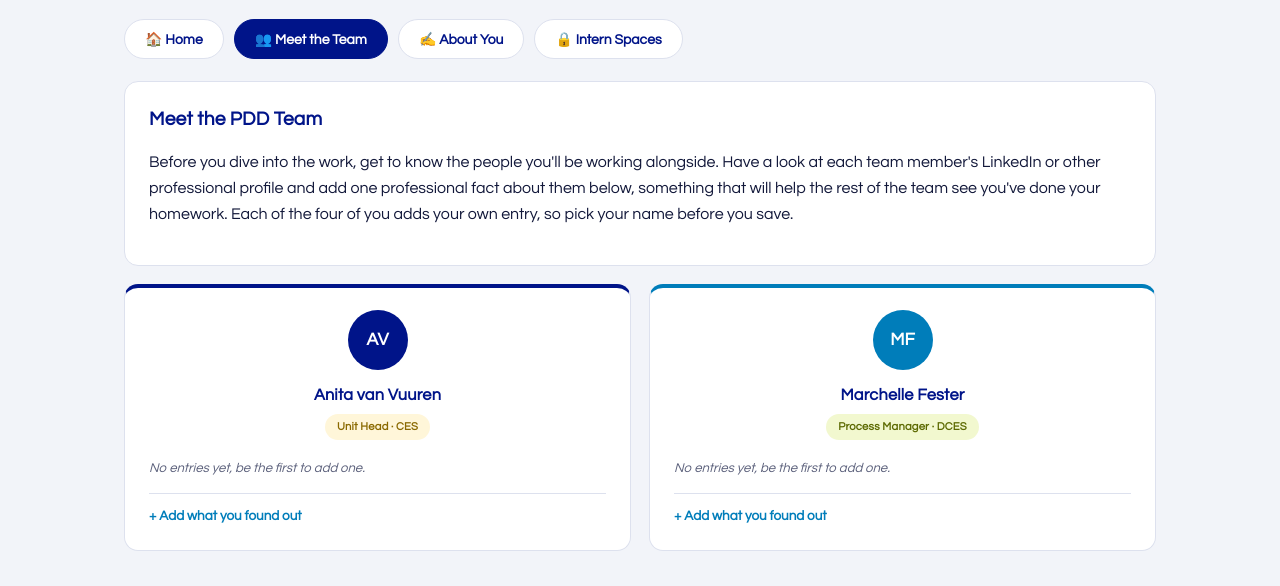
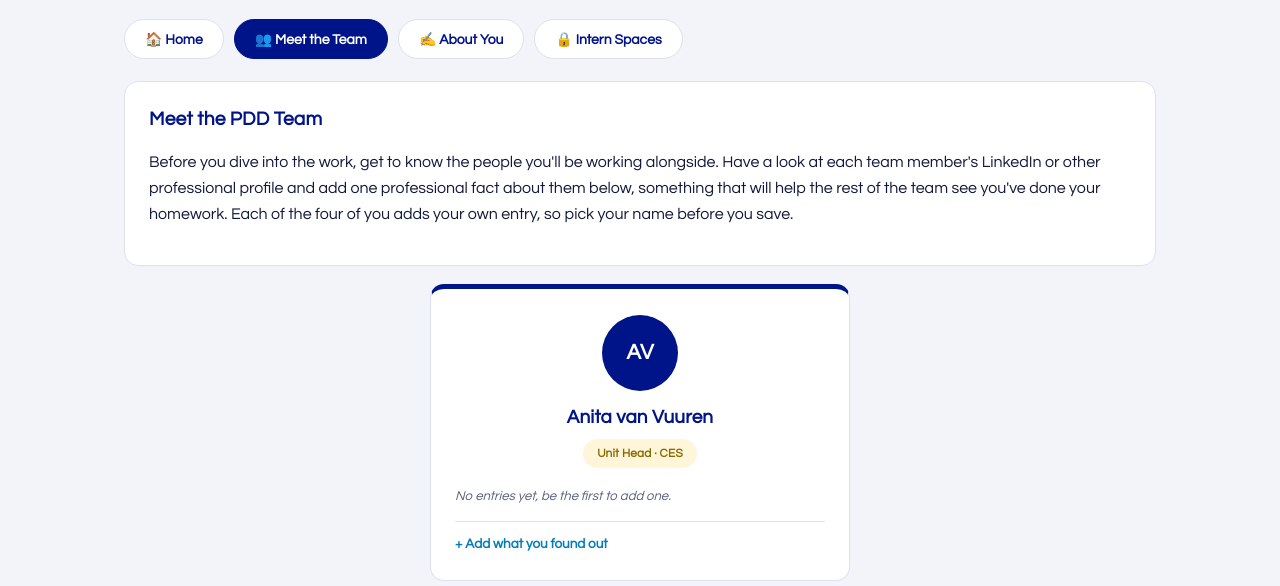
Before and after one commit to Connect-CTLI/Intern-Development-Pathway, a plain HTML site: page index.html in a window 1280 px wide. Both pictures are taken after a click on the button "👥 Meet the Team". Shown: the part 192-778 px from the top of the page. Drawn offline with Linux system fonts and the light colour scheme.

Commit message:
Add files via upload

```diff
--- a/index.html
+++ b/index.html
@@ -210,6 +210,10 @@
   .member-role.p-gold{background:#fff6d9;color:#8a6900;}
   .member-role.p-lime{background:#f2f8cf;color:#5c6900;}
   .member-role.p-blue{background:#e2f3fa;color:var(--blue);}
+  .member-card-lead{border-top-width:5px;padding-top:26px;padding-bottom:24px;}
+  .member-card-lead .avatar{width:76px;height:76px;font-size:1.35rem;}
+  .member-card-lead h3{font-size:1.18rem;}
+  .member-card-lead .member-role{font-size:.74rem;padding:5px 14px;}
   .top-navy{border-top:4px solid var(--navy);}
   .top-blue{border-top:4px solid var(--blue);}
   .top-gold{border-top:4px solid var(--gold);}
@@ -341,6 +345,7 @@
       <h2>Meet the PDD Team</h2>
       <p>Before you dive into the work, get to know the people you'll be working alongside. Have a look at each team member's LinkedIn or other professional profile and add one professional fact about them below, something that will help the rest of the team see you've done your homework. Each of the four of you adds your own entry, so pick your name before you save.</p>
     </div>
+    <div id="teamLeaderGrid" style="max-width:420px;margin:0 auto 18px;"></div>
     <div class="grid grid-2" id="teamGrid"></div>
 
     <div class="card">
@@ -398,7 +403,7 @@
 <script>
 /* ---------- data ---------- */
 const TEAM = [
-  {slug:'anita', name:'Anita van Vuuren', role:'Unit Head · CES'},
+  {slug:'anita', name:'Anita van Vuuren', role:'Unit Head · CES', isLead:true},
   {slug:'marchelle', name:'Marchelle Fester', role:'Process Manager · DCES'},
   {slug:'kurt', name:'Kurt Minnaar', role:'Creative Manager · DCES'},
   {slug:'gizelle', name:'Gizelle Simpson', role:'Creative Manager · DCES'},
@@ -756,15 +761,9 @@ document.getElementById('tabBar').addEventListener('click', (e)=>{
 /* ---------- build team cards ---------- */
 function initials(name){ return name.split(' ').map(w=>w[0]).join('').slice(0,2).toUpperCase(); }
 
-function buildTeam(){
-  const grid = document.getElementById('teamGrid');
-  const avatarColors = ['navy','blue','red'];
-  const pillColors = ['gold','lime','blue'];
-  TEAM.forEach((p,idx)=>{
-    const avatarColor = avatarColors[idx % avatarColors.length];
-    const pillColor = pillColors[idx % pillColors.length];
+function buildMemberCard(p, avatarColor, pillColor, extraClass){
   const card = document.createElement('div');
-    card.className = 'card member-card c-'+avatarColor;
+  card.className = 'card member-card c-'+avatarColor + (extraClass ? ' '+extraClass : '');
   card.innerHTML = `
     <div class="avatar">${initials(p.name)}</div>
     <h3>${p.name}</h3>
@@ -785,7 +784,23 @@ function buildTeam(){
       </div>
     </details>
   `;
-    grid.appendChild(card);
+  return card;
+}
+function buildTeam(){
+  const leaderGrid = document.getElementById('teamLeaderGrid');
+  const grid = document.getElementById('teamGrid');
+  const avatarColors = ['navy','blue','red'];
+  const pillColors = ['gold','lime','blue'];
+  const lead = TEAM.find(p=>p.isLead);
+  const rest = TEAM.filter(p=>!p.isLead);
+
+  if(lead){
+    leaderGrid.appendChild(buildMemberCard(lead, 'navy', 'gold', 'member-card-lead'));
+  }
+  rest.forEach((p,idx)=>{
+    const avatarColor = avatarColors[idx % avatarColors.length];
+    const pillColor = pillColors[idx % pillColors.length];
+    grid.appendChild(buildMemberCard(p, avatarColor, pillColor));
   });
 }
 async function saveTeamFact(teamSlug){
```
Lines whose indentation alone changed are shown as unchanged.
